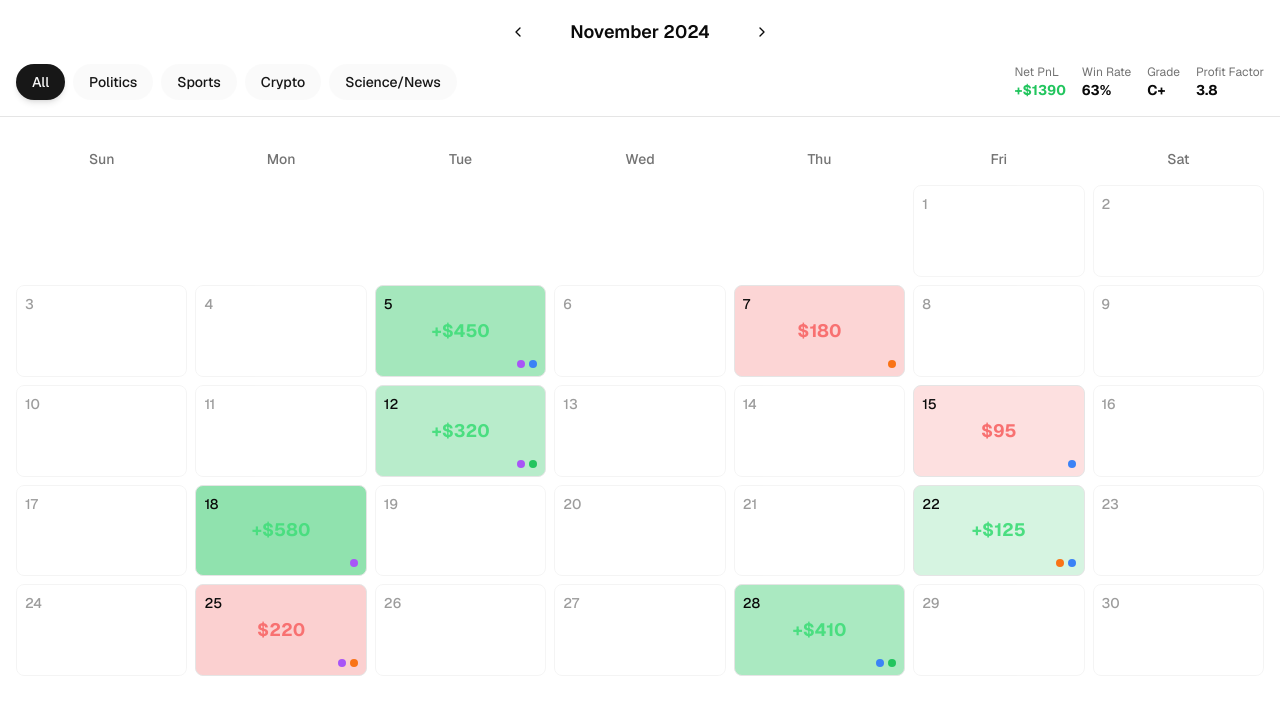
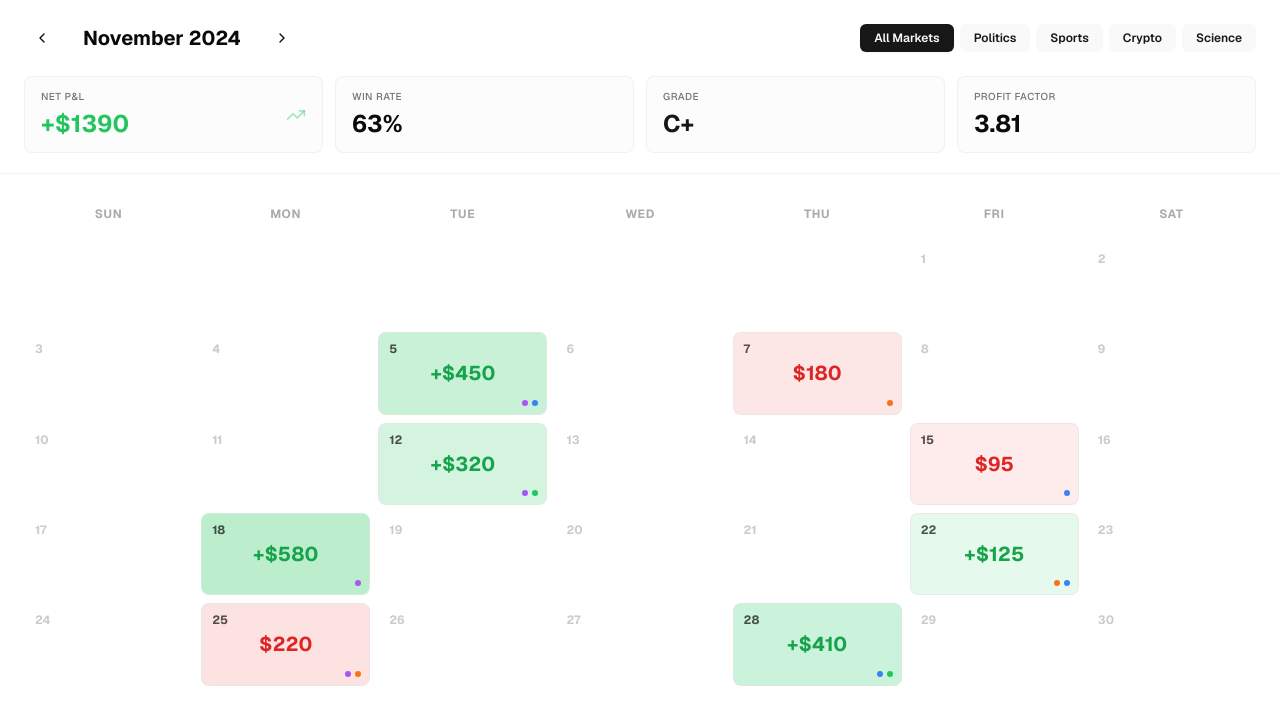
Before and after one commit to riorak/BBQ-Spicy-Sandwitch, a Next.js app: page /journal in a window 1280 px wide. Shown: the top 724 px of the page. Built offline with nearby package versions, Linux system fonts and the light colour scheme; no server answers.

Commit message:
Refined Journal

```diff
--- a/components/journal/calendar-grid.tsx
+++ b/components/journal/calendar-grid.tsx
@@ -60,11 +60,11 @@ export function CalendarGrid({ data, currentMonth, onDayClick }: CalendarGridPro
   return (
     <div className="w-full h-full flex flex-col min-h-0">
       {/* Day of week headers */}
-      <div className="grid grid-cols-7 gap-2 mb-2 shrink-0">
+      <div className="grid grid-cols-7 gap-2 mb-3 shrink-0">
         {["Sun", "Mon", "Tue", "Wed", "Thu", "Fri", "Sat"].map((day) => (
           <div
             key={day}
-            className="text-center text-sm font-medium text-muted-foreground py-2"
+            className="text-center text-xs font-bold text-muted-foreground/60 uppercase tracking-wider py-2"
           >
             {day}
           </div>
@@ -86,32 +86,32 @@ export function CalendarGrid({ data, currentMonth, onDayClick }: CalendarGridPro
               key={day.date}
               onClick={() => day.data && onDayClick(day.data)}
               disabled={!hasData}
-              className={`w-full h-full rounded-lg border border-border p-2 relative transition-all ${
+              className={`w-full h-full rounded-lg border p-3 relative transition-all group ${
                 hasData
-                  ? "cursor-pointer hover:scale-105 hover:shadow-lg"
-                  : "cursor-default opacity-40"
+                  ? "cursor-pointer hover:scale-[1.02] hover:shadow-lg border-border/60 hover:border-primary/40"
+                  : "cursor-default opacity-30 border-border/30"
               }`}
               style={{
                 backgroundColor: hasData
                   ? day.data!.pnl > 0
-                    ? `rgba(34, 197, 94, ${opacity})`
+                    ? `rgba(34, 197, 94, ${opacity * 0.6})`
                     : day.data!.pnl < 0
-                    ? `rgba(239, 68, 68, ${opacity})`
-                    : `rgba(107, 114, 128, ${opacity})`
+                    ? `rgba(239, 68, 68, ${opacity * 0.6})`
+                    : `rgba(107, 114, 128, ${opacity * 0.4})`
                   : "transparent",
               }}
             >
-              {/* Date number */}
-              <div className="absolute top-2 left-2 text-sm font-medium">
+              {/* Date number - top left */}
+              <div className="absolute top-2 left-2.5 text-xs font-bold text-foreground/70">
                 {day.date}
               </div>
 
-              {/* PnL */}
+              {/* PnL - center */}
               {hasData && (
                 <div className="flex flex-col items-center justify-center h-full">
                   <div
-                    className={`text-lg font-bold ${
-                      day.data!.pnl > 0 ? "text-green-400" : "text-red-400"
+                    className={`text-xl font-bold transition-transform group-hover:scale-105 ${
+                      day.data!.pnl > 0 ? "text-green-600 dark:text-green-400" : "text-red-600 dark:text-red-400"
                     }`}
                   >
                     {day.data!.pnl > 0 ? "+" : ""}$
@@ -120,13 +120,13 @@ export function CalendarGrid({ data, currentMonth, onDayClick }: CalendarGridPro
                 </div>
               )}
 
-              {/* Category dots */}
+              {/* Category dots - bottom right */}
               {hasData && day.data!.categories.length > 0 && (
                 <div className="absolute bottom-2 right-2 flex gap-1">
                   {day.data!.categories.map((cat) => (
                     <div
                       key={cat}
-                      className={`w-2 h-2 rounded-full ${categoryColors[cat]}`}
+                      className={`w-1.5 h-1.5 rounded-full ${categoryColors[cat]}`}
                       title={cat}
                     />
                   ))}
--- a/components/journal/journal-view.tsx
+++ b/components/journal/journal-view.tsx
@@ -69,7 +69,7 @@ export function JournalView() {
       />
 
       {/* Calendar Grid */}
-      <div className="container mx-auto px-4 py-6 flex-1 overflow-hidden min-h-0">
+      <div className="container mx-auto px-6 py-6 flex-1 overflow-hidden min-h-0">
         <CalendarGrid
           data={filteredData}
           currentMonth={currentMonth}
--- a/components/journal/top-control-bar.tsx
+++ b/components/journal/top-control-bar.tsx
@@ -1,15 +1,15 @@
 "use client";
 
 import { Button } from "@/components/ui/button";
-import { ChevronLeft, ChevronRight } from "lucide-react";
+import { ChevronLeft, ChevronRight, TrendingUp, TrendingDown } from "lucide-react";
 import type { Category } from "./mock-data";
 
 const categories: { value: Category; label: string }[] = [
-  { value: "all", label: "All" },
+  { value: "all", label: "All Markets" },
   { value: "politics", label: "Politics" },
   { value: "sports", label: "Sports" },
   { value: "crypto", label: "Crypto" },
-  { value: "science", label: "Science/News" },
+  { value: "science", label: "Science" },
 ];
 
 interface KPIs {
@@ -57,78 +57,107 @@ export function TopControlBar({
   });
 
   return (
-    <div className="sticky top-0 z-10 bg-background border-b border-border">
-      <div className="container mx-auto px-4 py-4">
+    <div className="sticky top-0 z-10 bg-background/95 backdrop-blur-sm border-b border-border/50">
+      <div className="container mx-auto px-6 py-5">
+        <div className="flex flex-col gap-5">
+          {/* Top Row: Month Navigation & Categories */}
+          <div className="flex items-center justify-between gap-4">
             {/* Month Navigation */}
-        <div className="flex items-center justify-center gap-4 mb-4">
+            <div className="flex items-center gap-3">
               <Button
                 variant="ghost"
                 size="icon"
                 onClick={goToPreviousMonth}
-            className="h-8 w-8"
+                className="h-9 w-9 hover:bg-secondary"
               >
                 <ChevronLeft className="h-4 w-4" />
               </Button>
-          <h2 className="text-lg font-semibold min-w-[180px] text-center">
+              <h2 className="text-xl font-bold min-w-[180px] text-center">
                 {monthYear}
               </h2>
               <Button
                 variant="ghost"
                 size="icon"
                 onClick={goToNextMonth}
-            className="h-8 w-8"
+                className="h-9 w-9 hover:bg-secondary"
               >
                 <ChevronRight className="h-4 w-4" />
               </Button>
             </div>
 
-        <div className="flex flex-col md:flex-row justify-between items-start md:items-center gap-4">
-          {/* Left: Category Filters */}
-          <div className="flex flex-wrap gap-2">
+            {/* Category Filters */}
+            <div className="flex gap-1.5">
               {categories.map((cat) => (
                 <button
                   key={cat.value}
                   onClick={() => onCategoryChange(cat.value)}
-                className={`px-4 py-2 rounded-full text-sm font-medium transition-all ${
+                  className={`px-3.5 py-1.5 rounded-md text-xs font-semibold transition-all ${
                     selectedCategory === cat.value
-                    ? "bg-primary text-primary-foreground shadow-md"
-                    : "bg-secondary/50 text-secondary-foreground hover:bg-secondary"
+                      ? "bg-primary text-primary-foreground shadow-sm"
+                      : "bg-secondary/60 text-secondary-foreground hover:bg-secondary"
                   }`}
                 >
                   {cat.label}
                 </button>
               ))}
             </div>
+          </div>
 
-          {/* Right: KPIs */}
-          <div className="flex flex-wrap gap-4 text-sm">
-            <div className="flex flex-col">
-              <span className="text-muted-foreground text-xs">Net PnL</span>
-              <span
-                className={`font-bold ${
+          {/* Bottom Row: KPI Cards */}
+          <div className="grid grid-cols-4 gap-3">
+            {/* Net PnL Card */}
+            <div className="bg-secondary/30 rounded-lg px-4 py-3 border border-border/50">
+              <div className="flex items-center justify-between">
+                <div>
+                  <p className="text-[10px] font-medium text-muted-foreground uppercase tracking-wider mb-1">
+                    Net P&L
+                  </p>
+                  <p
+                    className={`text-2xl font-bold ${
                       kpis.netPnL >= 0 ? "text-green-500" : "text-red-500"
                     }`}
                   >
                     {formatCurrency(kpis.netPnL)}
-              </span>
+                  </p>
                 </div>
-            <div className="flex flex-col">
-              <span className="text-muted-foreground text-xs">Win Rate</span>
-              <span className="font-bold">{kpis.winRate.toFixed(0)}%</span>
+                {kpis.netPnL >= 0 ? (
+                  <TrendingUp className="h-5 w-5 text-green-500/40" />
+                ) : (
+                  <TrendingDown className="h-5 w-5 text-red-500/40" />
+                )}
               </div>
-            <div className="flex flex-col">
-              <span className="text-muted-foreground text-xs">Grade</span>
-              <span className="font-bold">{kpis.accuracyGrade}</span>
             </div>
-            <div className="flex flex-col">
-              <span className="text-muted-foreground text-xs">
+
+            {/* Win Rate Card */}
+            <div className="bg-secondary/30 rounded-lg px-4 py-3 border border-border/50">
+              <p className="text-[10px] font-medium text-muted-foreground uppercase tracking-wider mb-1">
+                Win Rate
+              </p>
+              <p className="text-2xl font-bold">
+                {kpis.winRate.toFixed(0)}%
+              </p>
+            </div>
+
+            {/* Accuracy Grade Card */}
+            <div className="bg-secondary/30 rounded-lg px-4 py-3 border border-border/50">
+              <p className="text-[10px] font-medium text-muted-foreground uppercase tracking-wider mb-1">
+                Grade
+              </p>
+              <p className="text-2xl font-bold text-primary">
+                {kpis.accuracyGrade}
+              </p>
+            </div>
+
+            {/* Profit Factor Card */}
+            <div className="bg-secondary/30 rounded-lg px-4 py-3 border border-border/50">
+              <p className="text-[10px] font-medium text-muted-foreground uppercase tracking-wider mb-1">
                 Profit Factor
-              </span>
-              <span className="font-bold">
+              </p>
+              <p className="text-2xl font-bold">
                 {kpis.profitFactor >= 99
                   ? "∞"
-                  : kpis.profitFactor.toFixed(1)}
-              </span>
+                  : kpis.profitFactor.toFixed(2)}
+              </p>
             </div>
           </div>
         </div>
```
Also changed, not shown: components/journal/day-detail-drawer.tsx (+72 -56 lines). Lines whose indentation alone changed are shown as unchanged.
